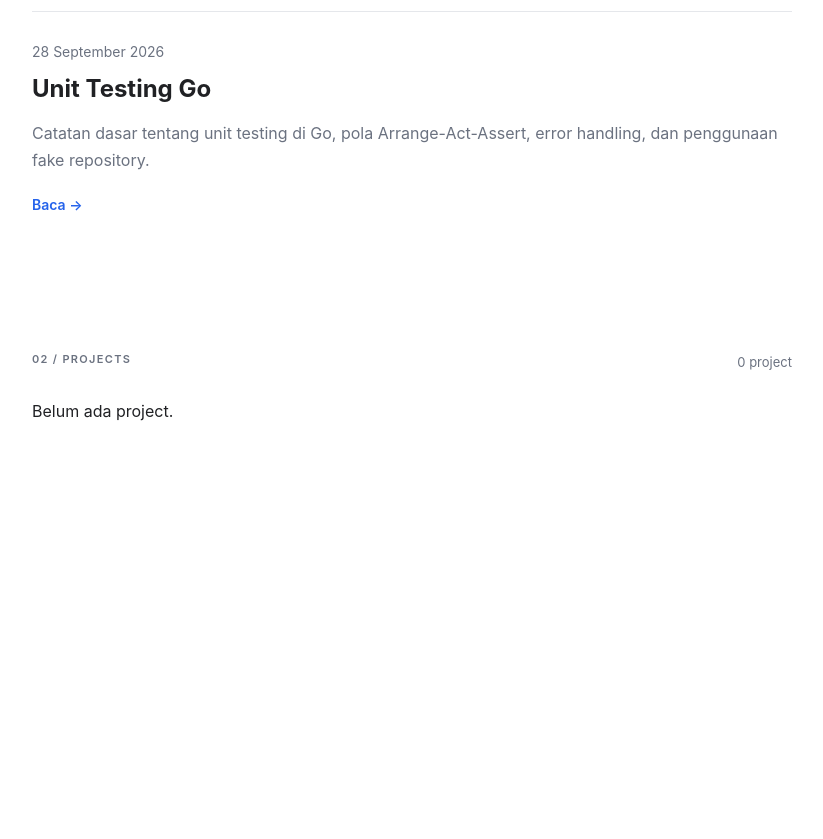
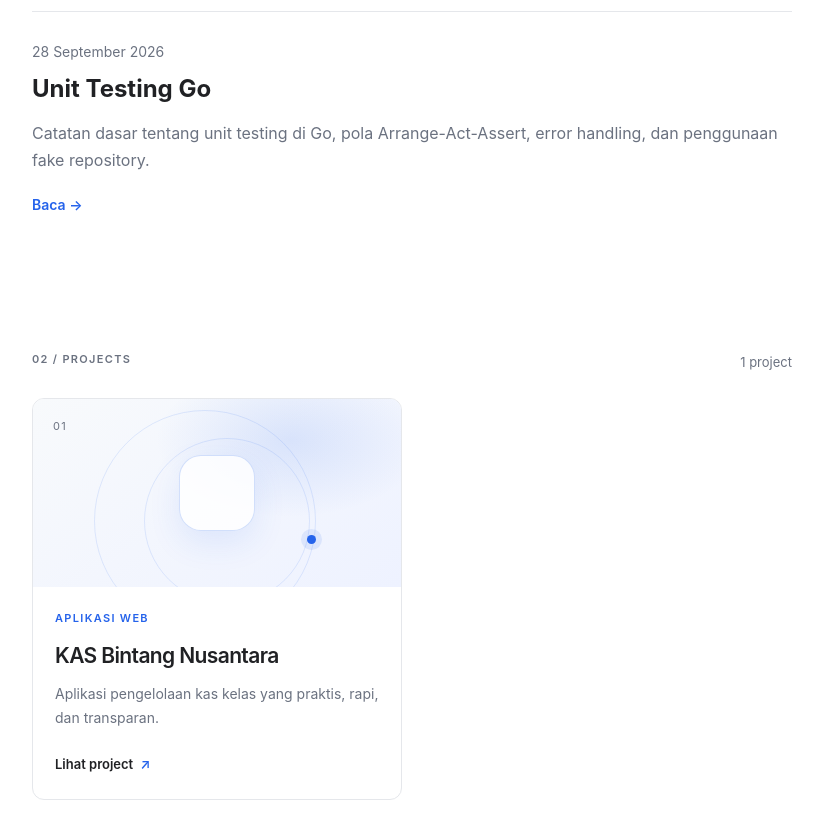
Before and after one commit to ranggawaridat/ranggawaridat.github.io, a Jekyll site: the page built from index.html, in a window 1280 px wide and 900 px high, scrolled down 1101 px. Shown: the top 839 px of the window, without its empty margins (228-1051 px from the left). Built offline with Jekyll 4.4.1, drawn with Linux system fonts in a browser that asks for light colours; before the commit the page ends 1627 px from its top, so only the background shows below that.

Commit message:
Update README and layout files for project display and icon changes

```diff
--- a/_layouts/default.html
+++ b/_layouts/default.html
@@ -22,7 +22,7 @@
     </title>
 
     <link rel="canonical" href="{{ page.url | absolute_url }}">
-    <link rel="icon" type="image/svg+xml" href="{{ '/assets/images/favicon.svg' | relative_url }}">
+    <link rel="icon" type="image/jpg" href="{{ '/assets/images/icon.jpg' | relative_url }}">
     <link rel="stylesheet" href="{{ '/assets/css/style.css' | relative_url }}">
 
     <meta property="og:type" content="website">
@@ -31,13 +31,13 @@
     <meta property="og:title" content="{% if page.title and page.title != 'Home' %}{{ page.title }}{% else %}{{ site.title }} — Catatan Belajar Programming{% endif %}">
     <meta property="og:description" content="{{ page.description | default: site.description }}">
     <meta property="og:url" content="{{ page.url | absolute_url }}">
-    <meta property="og:image" content="{{ '/assets/images/og-default.svg' | absolute_url }}">
+    <meta property="og:image" content="{{ '/assets/images/icon.jpg' | absolute_url }}">
 
     <meta name="twitter:card" content="summary_large_image">
     <meta name="twitter:site" content="{{ site.social.twitter }}">
     <meta name="twitter:title" content="{% if page.title and page.title != 'Home' %}{{ page.title }}{% else %}{{ site.title }} — Catatan Belajar Programming{% endif %}">
     <meta name="twitter:description" content="{{ page.description | default: site.description }}">
-    <meta name="twitter:image" content="{{ '/assets/images/og-default.svg' | absolute_url }}">
+    <meta name="twitter:image" content="{{ '/assets/images/icon.jpg' | absolute_url }}">
 
     <script type="application/ld+json">
         {
--- a/index.html
+++ b/index.html
@@ -84,11 +84,11 @@ description: "Blog Rangga Waridat berisi catatan belajar programming, backend, d
         <div>
             <p class="section-kicker">02 / PROJECTS</p>
         </div>
-        {% assign project_pages = site.pages | where_exp: "page", "page.path contains 'projects/'" %}
+        {% assign project_pages = site.pages %}
         {% assign project_count = 0 %}
         {% for project_page in project_pages %}
-            {% assign project_parts = project_page.path | remove_first: '/' | split: '/' %}
-            {% if project_parts.size == 3 and project_parts[0] == 'projects' and project_parts[2] == 'index.html' %}
+            {% assign project_parts = project_page.url | remove_first: '/projects/' | split: '/' %}
+            {% if project_page.url contains '/projects/' and project_parts.size == 1 and project_parts[0] != '' %}
                 {% assign project_count = project_count | plus: 1 %}
             {% endif %}
         {% endfor %}
@@ -98,8 +98,8 @@ description: "Blog Rangga Waridat berisi catatan belajar programming, backend, d
     <div class="projects-grid">
         {% assign project_number = 0 %}
         {% for project_page in project_pages %}
-            {% assign project_parts = project_page.path | remove_first: '/' | split: '/' %}
-            {% if project_parts.size == 3 and project_parts[0] == 'projects' and project_parts[2] == 'index.html' %}
+            {% assign project_parts = project_page.url | remove_first: '/projects/' | split: '/' %}
+            {% if project_page.url contains '/projects/' and project_parts.size == 1 and project_parts[0] != '' %}
                 {% assign project_number = project_number | plus: 1 %}
                 {% assign project_slug = project_parts[1] %}
                 {% assign project_words = project_slug | replace: '-', ' ' | split: ' ' %}
```
Also changed, not shown: README.md, assets/images/favicon.svg (deleted), assets/images/icon.jpg (added), assets/images/og-default.svg (deleted).
